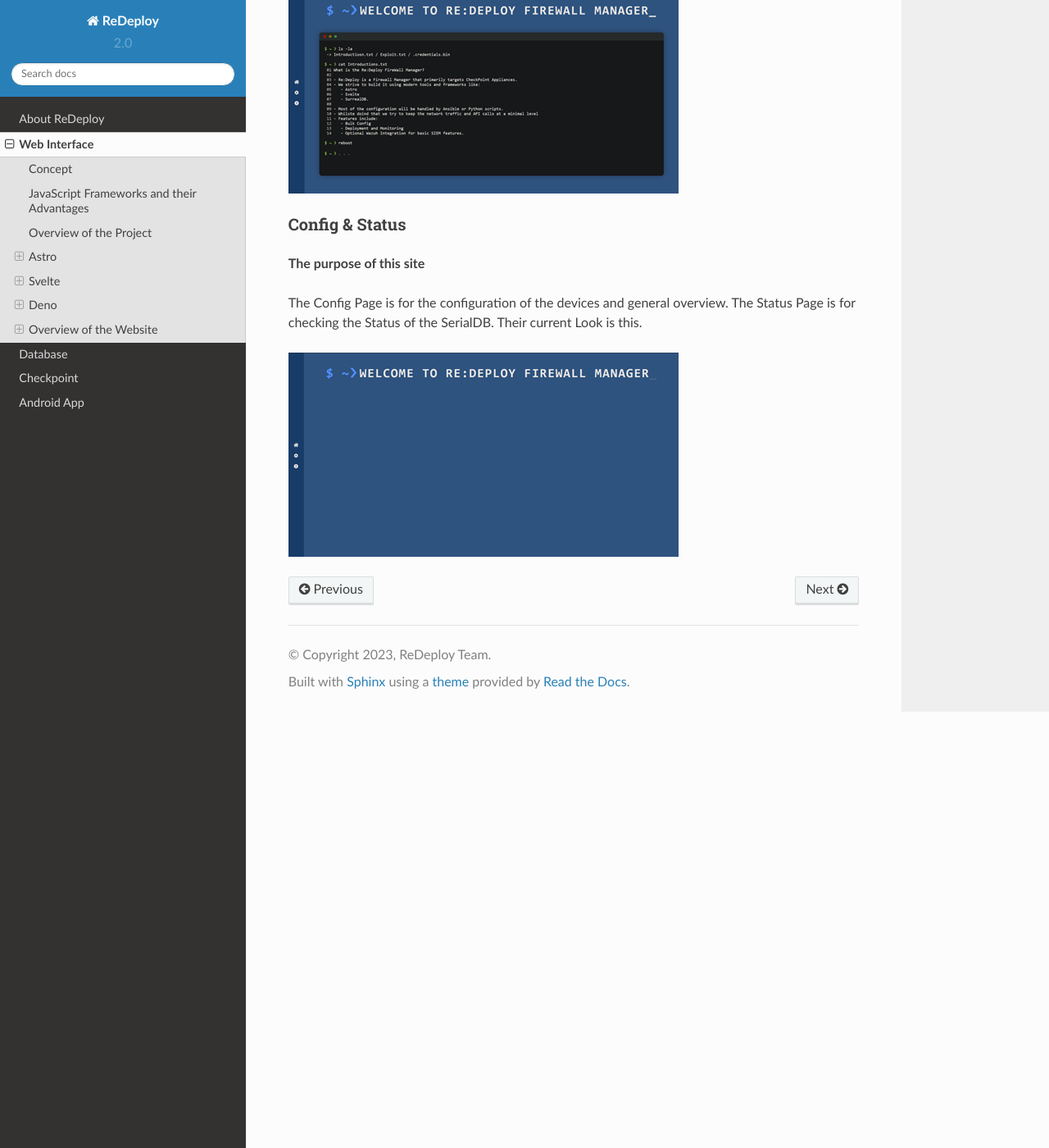
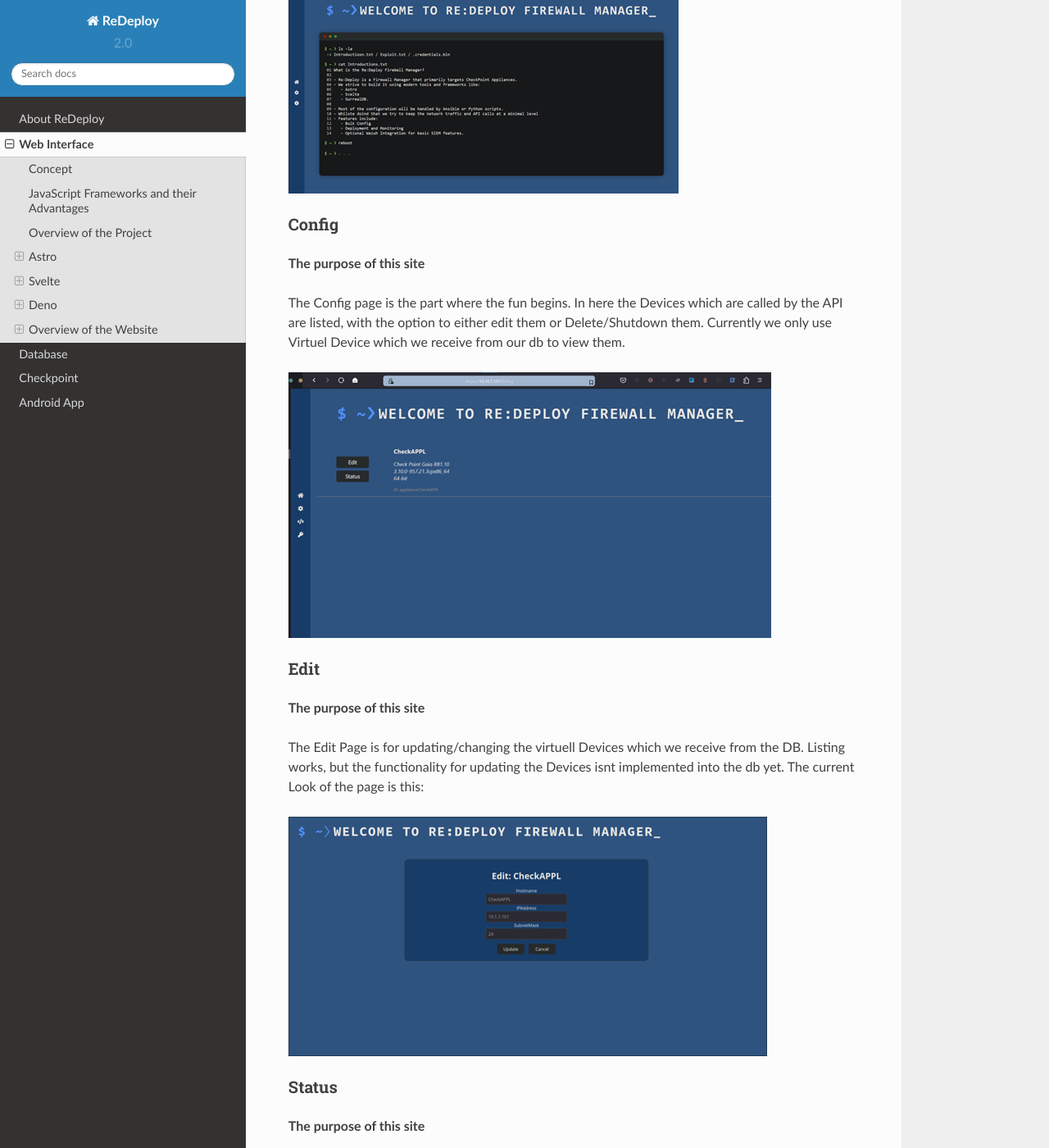
Before and after one commit to ReDeployed/redeploy-docs, a Sphinx documentation site: the page built from docs/source/web.rst, in a window 1280 px wide and 1400 px high, scrolled down 7769 px. Shown: the whole window at 82% size. Built offline with Sphinx 7.4.7 and the Read the Docs theme 2.0.0, drawn with Linux system fonts in a browser that asks for light colours; some of the changed text lies outside the part shown.

Commit message:
Added design part

```diff
--- a/docs/source/web.rst
+++ b/docs/source/web.rst
@@ -180,11 +180,47 @@
 
 .. ---------- Config & Status ----------
 
-Config & Status
+Config
 ---------------
 
 **The purpose of this site**
 
-The Config Page is for the configuration of the devices and general overview. The Status Page is for checking the Status of the SerialDB. Their current Look is this.
+The Config page is the part where the fun begins. In here the Devices which are called by the API are listed, with the option to either edit them or Delete/Shutdown them. Currently we only use Virtuel Device which we receive from our db to view them.
 
-.. figure:: /img/webdesign/design/design_02.png
+.. figure:: /img/webdesign/design/config.png
+
+Edit
+----
+
+**The purpose of this site**
+
+The Edit Page is for updating/changing the virtuell Devices which we receive from the DB. Listing works, but the functionality for updating the Devices isnt implemented into the db yet. The current Look of the page is this:
+
+.. figure:: /img/webdesign/design/edit.png
+
+Status
+------
+
+**The purpose of this site**
+
+The Status page is for showing the status of devices, basically the same as the Editing page but readonly: The current look of the page is the following:
+
+.. figure:: /img/webdesign/design/status.png
+
+Input Validation
+----------------
+
+**The purpose of this site**
+
+The Input Validation Page is as the name states used for Input Validation so that the input that the User input is being checked and controlled. This Component should have been implemented into the Edit Page but since the Update Calls cannot be called it was not:
+
+.. figure:: /img/webdesign/design/inputvalidation.png
+
+Token
+-----
+
+**The purpose of this site**
+
+The purpose of this page is being used by the android app which we created only, so that we can authenticate throught it:
+
+.. figure:: /img/webdesign/design/token.png
```
Also changed, not shown: docs/source/img/webdesign/design/config.png (added), docs/source/img/webdesign/design/edit.png (added), docs/source/img/webdesign/design/inputvalidation.png (added), docs/source/img/webdesign/design/status.png (added), docs/source/img/webdesign/design/token.png (added).
